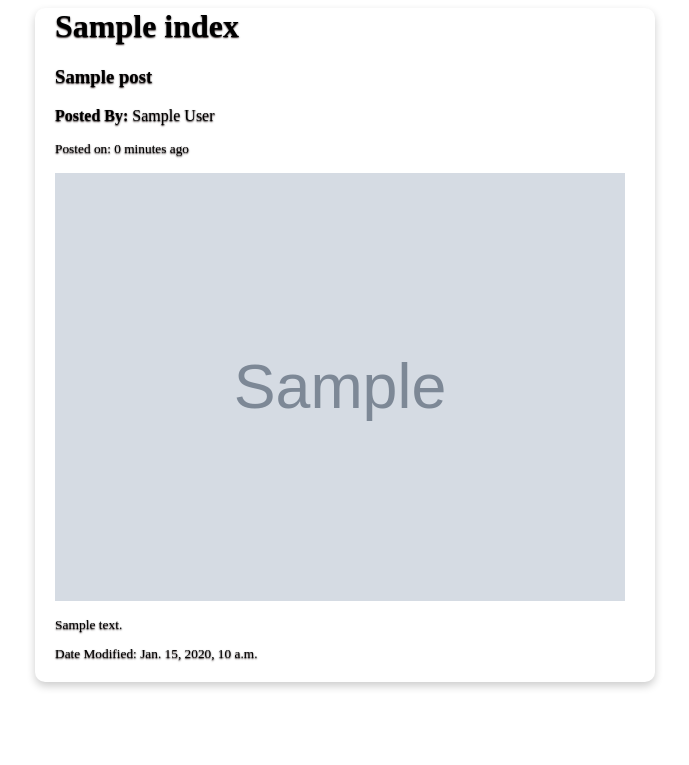
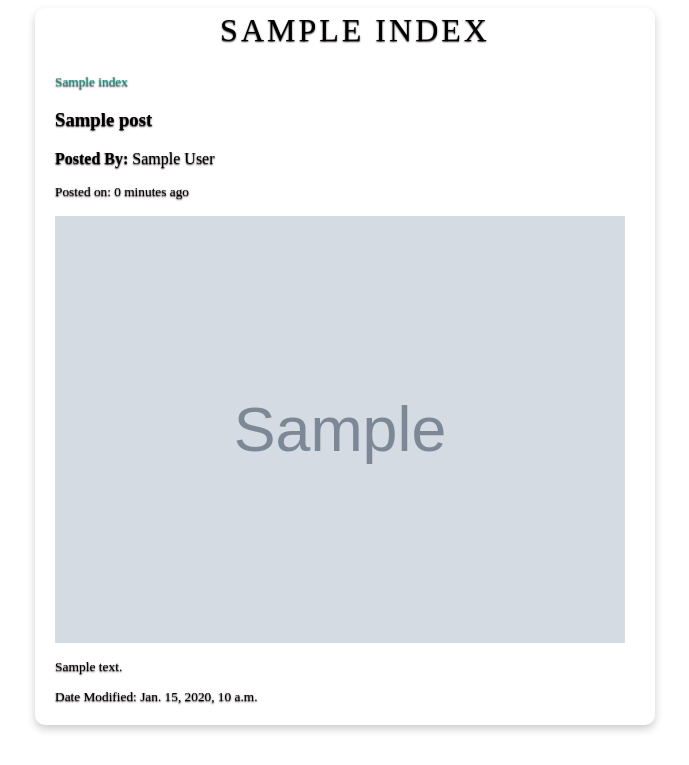
Before and after one commit to siuols/intern-blog, a Django app: page /blog/ in a window 1280 px wide. Shown: the top 765 px of the page, without its empty margins (295-984 px from the left). Run offline with Django 3.2, Linux system fonts and the light colour scheme; tables that the repository leaves empty hold one stand-in row (values such as "Sample post"); grey boxes marked "Sample" are stand-in pictures.

Commit message:
Post List image Fix

```diff
--- a/jassen/project/blog/static/css/style.css
+++ b/jassen/project/blog/static/css/style.css
@@ -13,3 +13,19 @@
     font-family: "Times New Roman", Times, serif;
     font-size: 13.5px;
 }
+.title{
+    letter-spacing: 3px;
+    text-transform: uppercase;
+    color: #000;
+    font-weight: 400;
+    line-height: 1.4em;
+    transition: .25s;
+    text-align: center;
+}
+.sub_heading{
+    padding-top: 1px;
+    text-align: center;
+    color: #1C9487;
+    text-decoration: none;
+    background-color: transparent;
+}
--- a/jassen/project/blog/templates/Post_list.html
+++ b/jassen/project/blog/templates/Post_list.html
@@ -4,12 +4,12 @@
 {% block content %}
   {% for obj in post %}
     <div class="card">
-      <h1>{{obj.blog.heading}}</h1>
-      <h2>{{obj.blog.sub_Heading}}</h2>
+      <h1 class="title">{{obj.blog.heading}}</h1>
+      <small class="sub_heading">{{obj.blog.sub_heading}}</small>
       <h3>{{obj.title}}</h3>
       <p><strong>Posted By:</strong> {{obj.author}}</p>
       <small> Posted on: {{ obj.date|timesince }} ago</small></p>
-      <p><img src="{{ obj.MEDIA_URL }}{{obj.banner_photo.url}}" width="570px"></p>
+      <p><img src="{{obj.banner_photo.url}}" width="570px"></p>
       <p class="p">{{obj.body}}</p>
       <small>Date Modified: {{obj.date_modified }} </small>
     </div>
```
